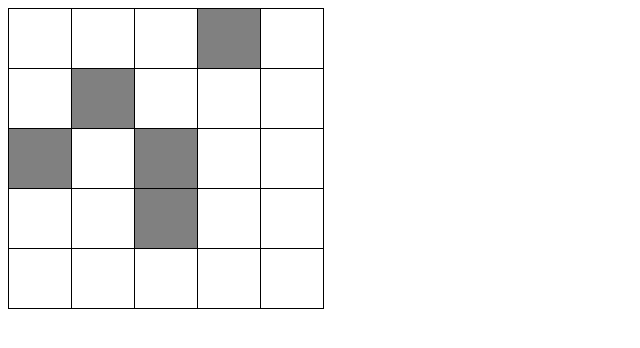
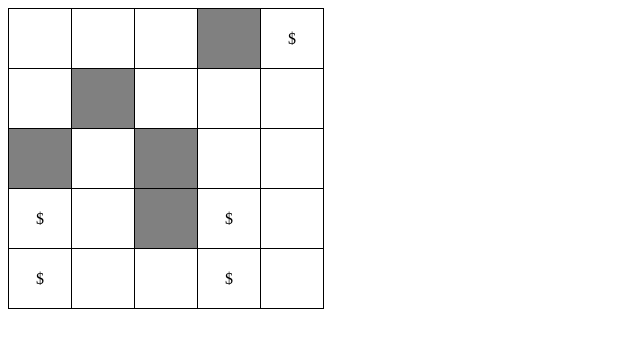
Before and after one commit to Angel2217/board-game, a plain HTML site: page index.html in a window 1280 px wide. Shown: the full height of the page, 0-640 px from the left. Drawn offline with nearby package versions, Linux system fonts and the light colour scheme.

Commit message:
Update 02/09

```diff
--- a/css.css
+++ b/css.css
@@ -17,3 +17,7 @@
 .blocked {
   background-color: grey;
 }
+
+.cash::after {
+  content: "$";
+}
```
